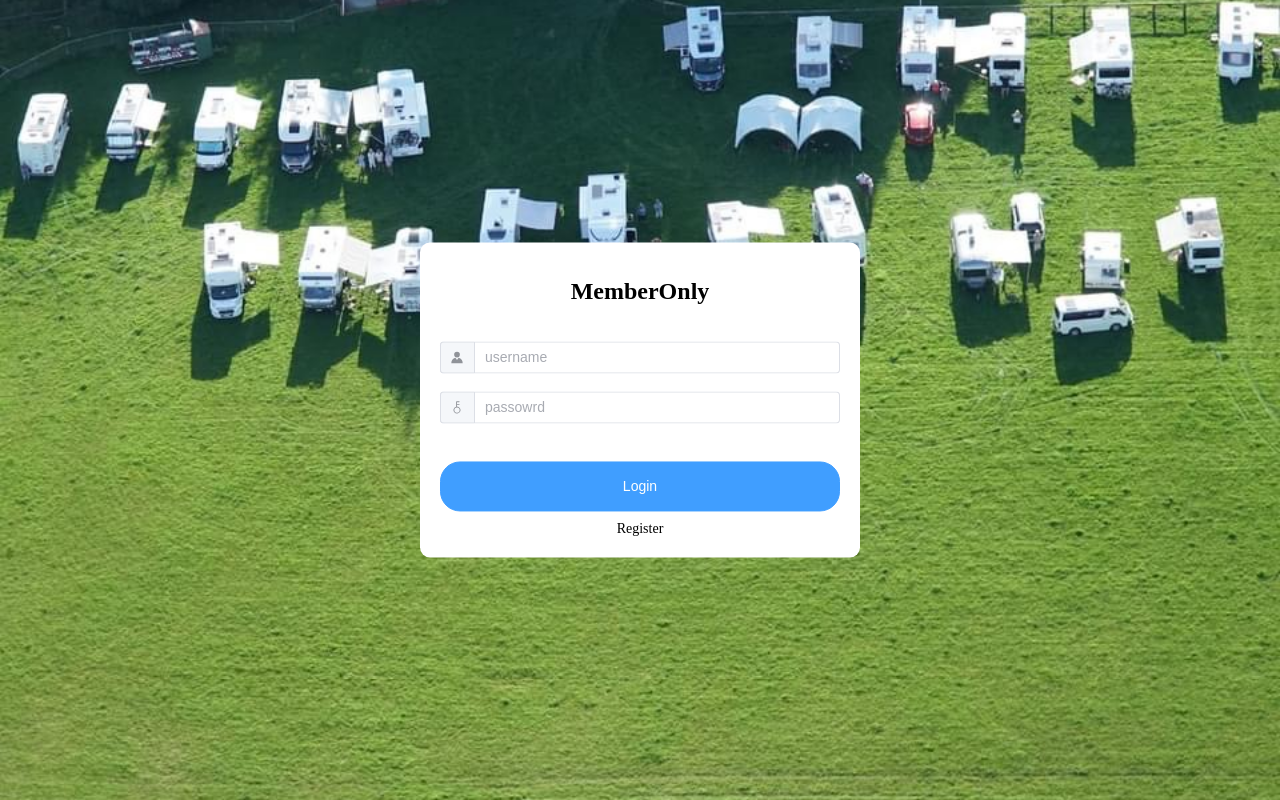
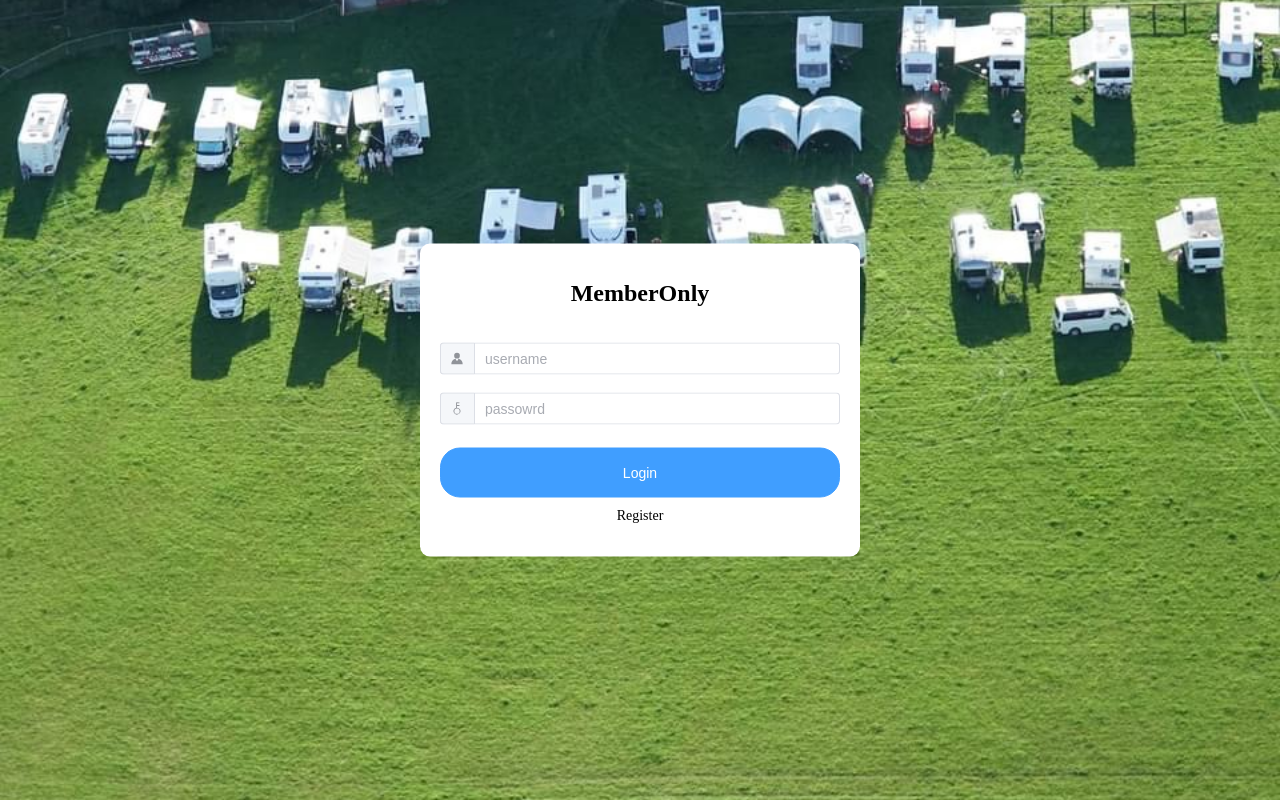
Before and after one commit to ketchup3313/Akarana, a Vue app in the folder front-end/: page /#/login in a window 1280 px wide. Built offline with nearby package versions, Linux system fonts and the light colour scheme.

Commit message:
Update Login.vue

```diff
--- a/front-end/src/views/Login.vue
+++ b/front-end/src/views/Login.vue
@@ -131,6 +131,7 @@ const getLoginData = () => {
     border-radius: 10px;
     padding: 20px;
 
+
     h1 {
       font-size: 24px;
       transition: all 1s;
@@ -148,7 +149,7 @@ const getLoginData = () => {
         height: 50px;
         border-radius: 20px;
         margin-bottom: 10px;
-        margin-top: 20px;
+        margin-top: 5px;
       }
 
       .login_register {
```
